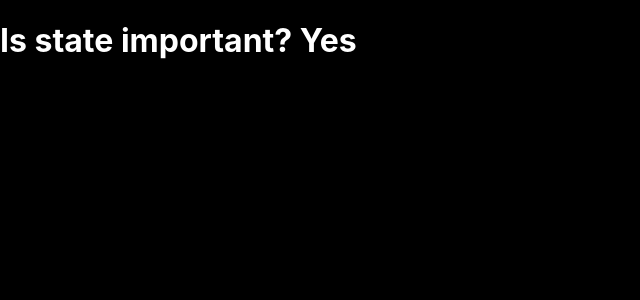
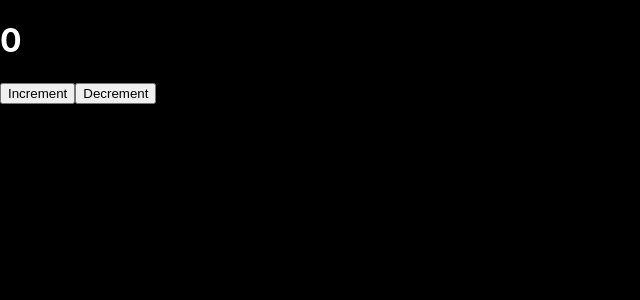
Before and after one commit to sotobry/v-school-level-4, a React (Create React App) app: page / in a window 1280 px wide. Shown: the top 300 px of the page, without its empty margins (0-640 px from the left). Built offline with nearby package versions, Linux system fonts and the light colour scheme.

Commit message:
Finish Changing State lesson.

```diff
--- a/src/App.js
+++ b/src/App.js
@@ -14,7 +14,8 @@ import './App.css';
 // import { ThemeContextProvider } from './lessons/16_context/themeContext';
 // import ContextChallenge1 from './lessons/17_contextChallenge1/ContextChallenge1';
 // import { UsernameContextProvider } from './lessons/17_contextChallenge1/usernameContext';
-import UseState from './lessons/18_useState/useState';
+// import UseState from './lessons/18_useState/UseState';
+import ChangingState from './lessons/18_useState/ChangingState';
 
 function App() {
   return (
@@ -35,7 +36,8 @@ function App() {
       {/* <UsernameContextProvider> */}
       {/* <ContextChallenge1 /> */}
       {/* </UsernameContextProvider> */}
-      <UseState />
+      {/* <UseState /> */}
+      <ChangingState />
     </div>
   );
 }
--- /dev/null
+++ b/src/lessons/18_useState/ChangingState.js
@@ -0,0 +1,26 @@
+import { useState } from 'react';
+
+// Convert the class below to a functional component that uses the useState hook to initalize a count vartiable to 0 and display the count on the screen.
+// Don't worry about the part where the button changes the count quite yet, that's what you're here to learn about!
+
+const ChangingState = () => {
+  const [count, setCountTo] = useState(0);
+
+  const increment = () => setCountTo(count => count + 1);
+  const decrement = () => setCountTo(count => count - 1);
+  const handleClick = ev => {
+    const { name } = ev.currentTarget;
+    if (name === 'increment') increment();
+    else if (name === 'decrement') decrement();
+  }
+
+  return (
+    <div>
+      <h1>{count}</h1>
+      <button name='increment' onClick={handleClick}>Increment</button>
+      <button name='decrement' onClick={handleClick}>Decrement</button>
+    </div>
+  );
+}
+
+export default ChangingState;
```
